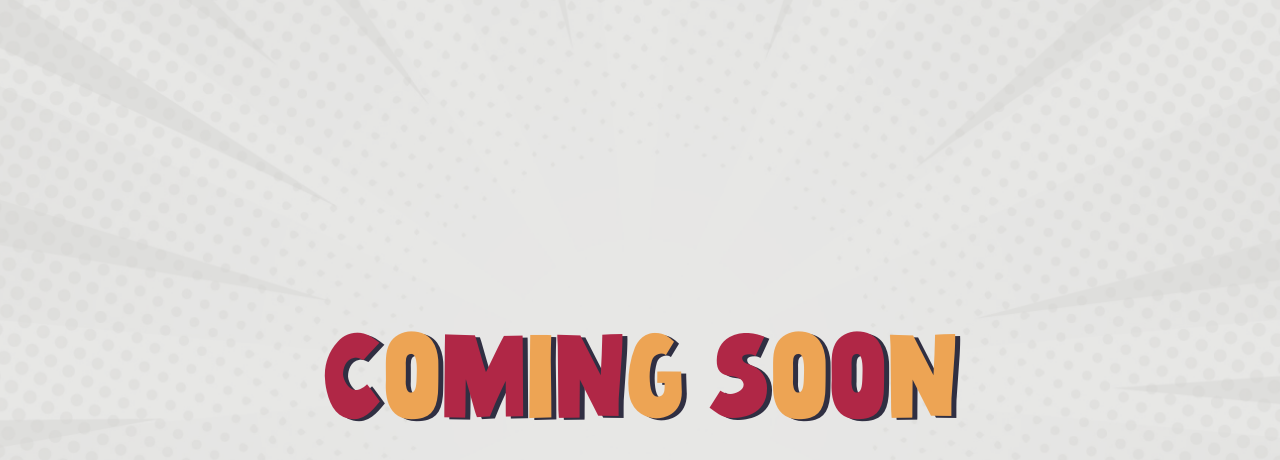
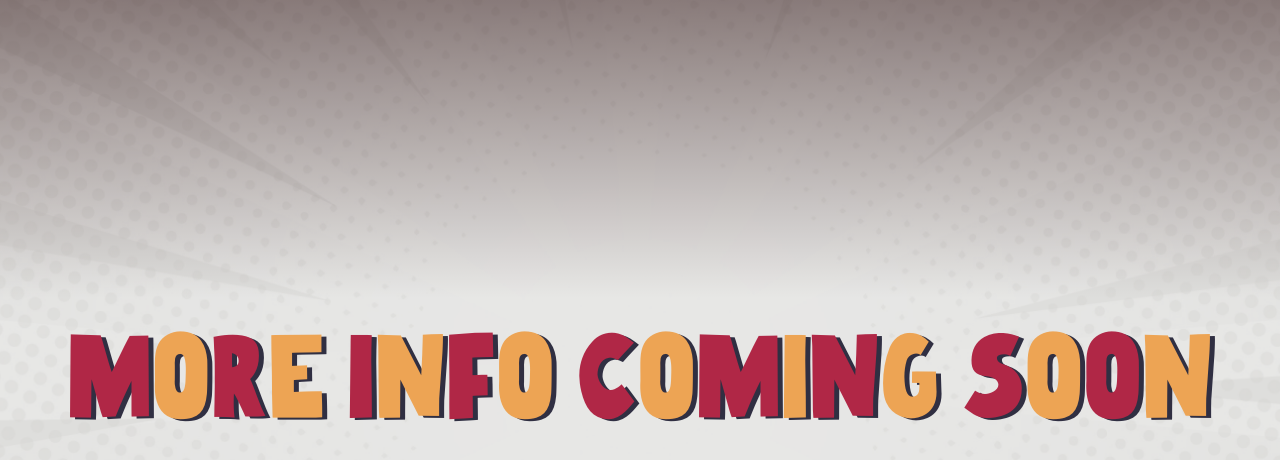
Before and after one commit to Informatika-ITK-23/wp-24-web, a website built with Vite: page index.html in a window 1280 px wide. Shown: the part 2582-3042 px from the top of the page. Built offline with nearby package versions, Linux system fonts and the light colour scheme.

Commit message:
misc: change coming soon text

```diff
--- a/index.html
+++ b/index.html
@@ -130,6 +130,20 @@
       <section id="wip">
         <h1 class="wip comic-font">
           <span class="wip__word wip__word__coming">
+            <span>M</span>
+            <span>O</span>
+            <span>R</span>
+            <span>E</span>
+          </span>
+
+          <span class="wip__word wip__word__soon">
+            <span>I</span>
+            <span>N</span>
+            <span>F</span>
+            <span>O</span>
+          </span>
+
+          <span class="wip__word wip__word__coming">
             <span>C</span>
             <span>O</span>
             <span>M</span>
--- a/src/style.scss
+++ b/src/style.scss
@@ -59,7 +59,7 @@ section#wip {
   place-items: center;
   min-height: 100dvh;
 
-  background-image: url("../public/assets/imgs/bg.png");
+  background-image: linear-gradient(180deg, rgba(30, 0, 0, 0.5) 0, rgba(0, 0, 0, 0) 40%), url("../public/assets/imgs/bg.png");
   background-position: center;
   background-size: cover;
   background-repeat: no-repeat;
```
